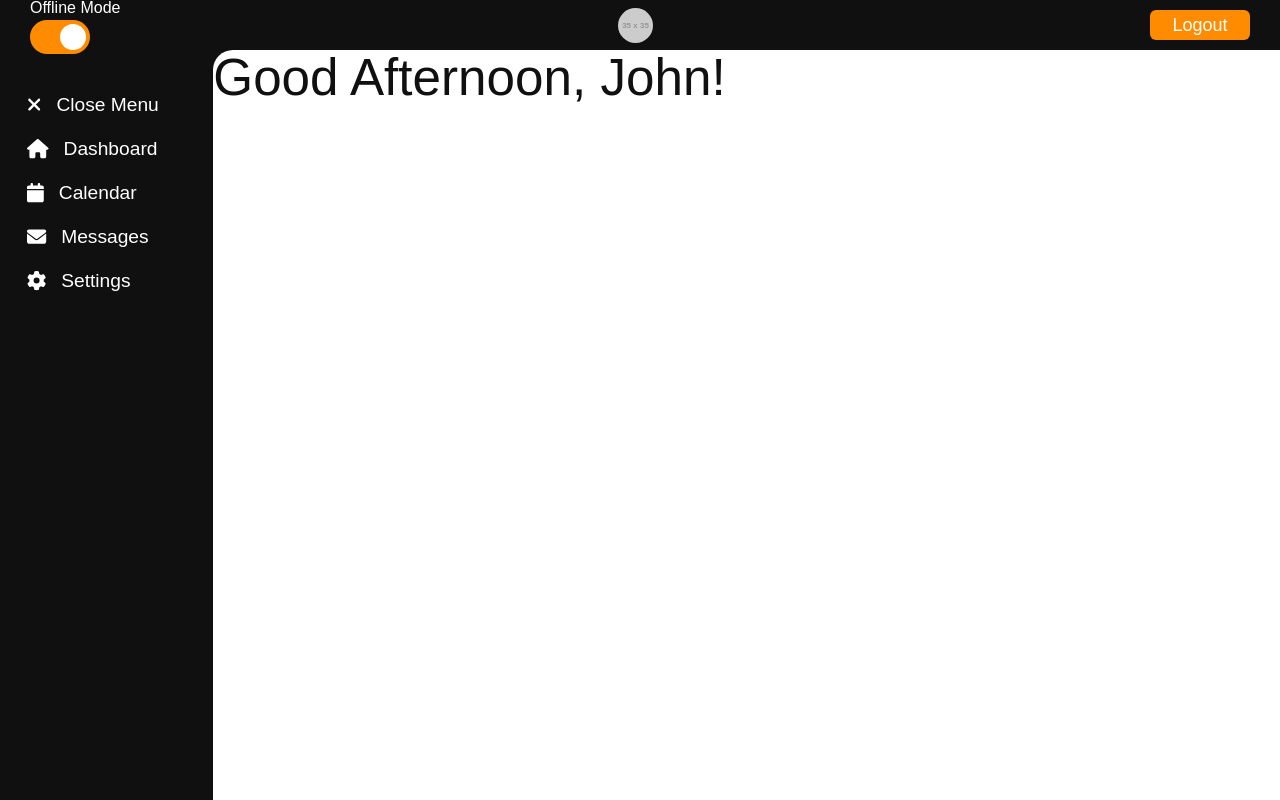
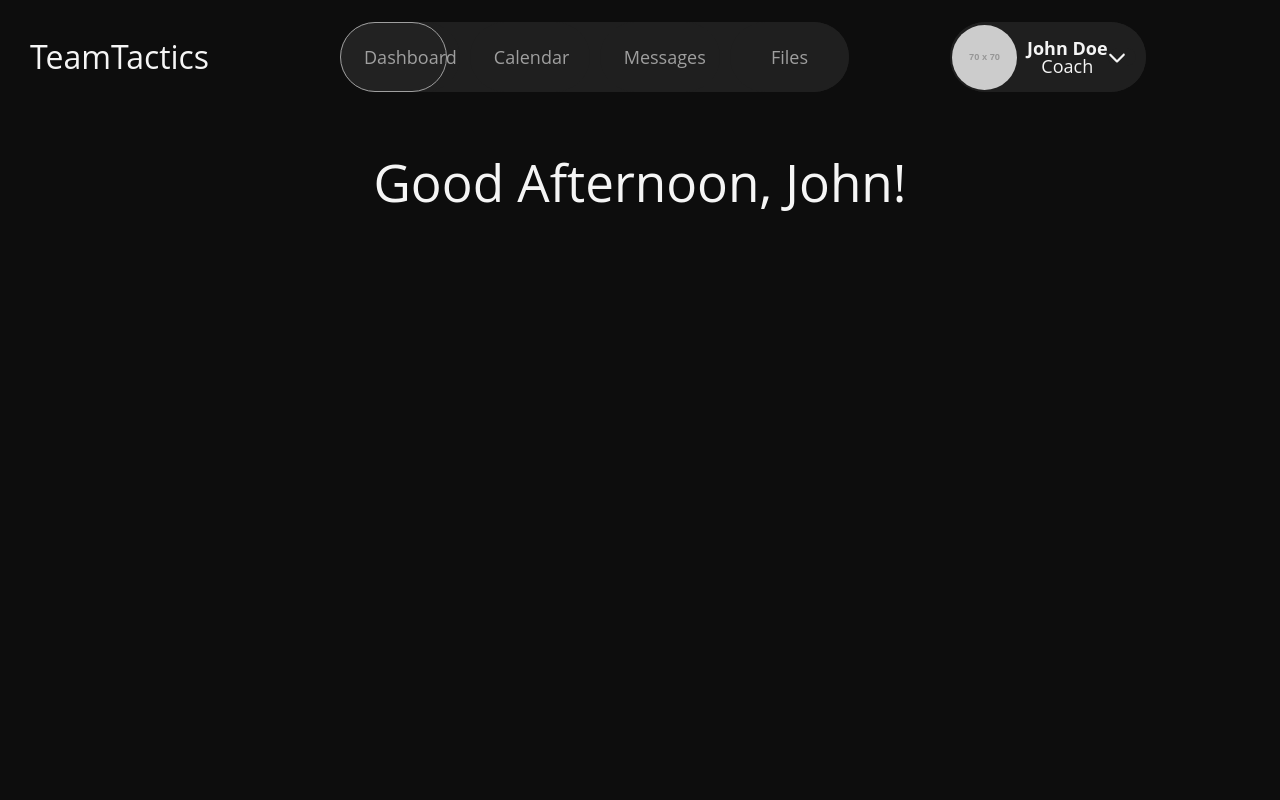
Before and after one commit to AjJ132/Team-Tactics-Frontend, a React (Vite) app: page /signin in a window 1280 px wide. Both pictures are taken after a click on the button "Offline Mode". Built offline with nearby package versions, Linux system fonts and the light colour scheme.

Commit message:
Update Dashboard and Layout styles

```diff
--- a/src/components/Layout/Layout.tsx
+++ b/src/components/Layout/Layout.tsx
@@ -1,12 +1,14 @@
+import ProtoTypeNavbar from "../navbar/ProtoTypeNavbar";
 import SideNavbar from "../navbar/SideNavbar";
 import TopNavbar from "../navbar/TopNavbar";
 
 export function Layout({ children }: { children: React.ReactNode }) {
         return (
             <div className="page-container">
-                <TopNavbar />
+                {/* <TopNavbar /> */}
+                <ProtoTypeNavbar />
                 <div className="page-layout">
-                    <SideNavbar />
+                    {/* <SideNavbar /> */}
                     <div className="page-content">{children}</div> {/* This is where the page content will be rendered */}
                 </div>
             </div>
--- /dev/null
+++ b/src/components/navbar/NavbarLinksProto.tsx
@@ -0,0 +1,44 @@
+import React, { useRef, useState } from 'react';
+
+interface Props {
+    // Define the props for your component here
+}
+
+const NavbarLinksProto: React.FC<Props> = () => {
+    const [activeButton, setActiveButton] = useState<string | null>(null);
+    const [indicatorStyle, setIndicatorStyle] = useState({});
+    const navRef = useRef<HTMLDivElement>(null); // Reference to the nav container
+
+    const handleButtonClick = (buttonName: string, buttonRef: HTMLButtonElement) => {
+        setActiveButton(buttonName);
+        // Calculate the position and width based on the button's dimensions
+        const { offsetLeft, clientWidth } = buttonRef;
+        setIndicatorStyle({
+          left: `${offsetLeft}px`,
+          width: `${clientWidth}px`,
+        });
+      };
+
+      const isActive = (buttonName: string) => {
+        return activeButton === buttonName ? 'navbar-links-active' : '';
+      };
+
+  return (
+      <div className='proto-navbar-links ml-auto mr-auto' ref={navRef}>
+        <div className="slider-indicator" style={indicatorStyle}></div>
+        {['Dashboard', 'Calendar', 'Messages', 'Files'].map((buttonName, index) => (
+          <button
+            key={index}
+            onClick={(e) => handleButtonClick(buttonName, e.currentTarget)}
+            className={`${isActive(buttonName)} navbar-link`} // Corrected class name usage
+        >
+            <p>{buttonName}</p>
+        </button>
+
+        ))}
+    </div>
+  );
+
+}
+
+export default NavbarLinksProto;
--- /dev/null
+++ b/src/components/navbar/NavbarProfileSection.tsx
@@ -0,0 +1,31 @@
+import React from 'react';
+import { useAuth } from '../../providers/AuthProvider';
+import { FontAwesomeIcon } from '@fortawesome/react-fontawesome';
+import { faChevronDown } from '@fortawesome/free-solid-svg-icons';
+
+type Props = {
+    // Define your component's props here
+};
+
+const NavbarProfileSection: React.FC<Props> = (props) => {
+    const auth = useAuth();
+
+    return (
+        <div className='navbar-profile-section ml-auto'>
+            <button className='flex flex-row'>
+                <img src="https://via.placeholder.com/70" alt="Placeholder Image" />
+                <div className='flex flex-col text-start'>
+                    <p><strong>{auth.user?.firstName + ' ' + auth.user?.lastName}</strong></p>
+                    <p>Coach</p>
+                </div>
+                <div className='profile-dropdown-chevron-btn ml-14'>
+                    <button>
+                        <FontAwesomeIcon icon={faChevronDown} />
+                    </button>
+                </div>
+            </button>
+        </div>
+    );
+};
+
+export default NavbarProfileSection;
--- /dev/null
+++ b/src/components/navbar/ProtoTypeNavbar.tsx
@@ -0,0 +1,30 @@
+import { useEffect, useState } from "react";
+import { useAuth } from "../../providers/AuthProvider";
+import NavbarLinksProto from "./NavbarLinksProto";
+import NavbarProfileSection from "./NavbarProfileSection";
+
+function ProtoTypeNavbar() {
+    const [toggleMenu, setToggleMenu] = useState(false);
+    const [offlineMode, setOfflineMode] = useState(false);
+
+    const auth = useAuth();
+
+    //method to get offline mode and set it to the state
+    useEffect(() => {
+      setOfflineMode(auth.offlineMode ?? false);
+    }, [auth.offlineMode]);
+
+    const handleOfflineMode = (value: boolean) => {
+      auth.toggleOfflineMode(value);
+    };
+
+  return (
+    <div className="top-navbar">
+        <h3>TeamTactics</h3>
+        <NavbarLinksProto />
+        <NavbarProfileSection />
+    </div>
+  );
+}
+
+export default ProtoTypeNavbar;
--- a/src/components/navbar/SideNavbar.tsx
+++ b/src/components/navbar/SideNavbar.tsx
@@ -1,12 +1,16 @@
-import { useState } from "react";
+import { useEffect, useState } from "react";
 import { FontAwesomeIcon } from "@fortawesome/react-fontawesome";
-import { faHome, faCalendar, faEnvelope, faCog, faXmark, faBars } from "@fortawesome/free-solid-svg-icons";
-
+import { faHome, faCalendar, faEnvelope, faCog, faXmark, faBars, faFile } from "@fortawesome/free-solid-svg-icons";
+import { Link } from "react-router-dom";
 
 function SideNavbar() {
   const [selected, setSelected] = useState('home');
   const [navWidth, setNavWidth] = useState('250px');
   const [isOpen, setIsOpen] = useState(true);
+
+  useEffect(() => {
+    console.log('Loadingn SideNavbar');
+  }, []);
 
   const closeMenu = () => {
     setSelected('close');
@@ -30,22 +34,36 @@ function SideNavbar() {
               <FontAwesomeIcon icon={faXmark} />
               {isOpen && <p>Close Menu</p>}
             </button>
+            <Link to="/">
               <button className={selected === 'close' ? 'selected' : ''}>
                 <FontAwesomeIcon icon={faHome} />
                 {isOpen && <p>Dashboard</p>}
               </button>
+            </Link>
+            <Link to="/calendar">
               <button className={selected === 'calendar' ? 'selected' : ''}>
                 <FontAwesomeIcon icon={faCalendar} />
                 {isOpen && <p>Calendar</p>}
               </button>
+            </Link>
+            <Link to="/messages">
               <button className={selected === 'envelope' ? 'selected' : ''}>
                 <FontAwesomeIcon icon={faEnvelope} />
                 {isOpen && <p>Messages</p>}
               </button>
-            <button className={`mt-auto ${selected === 'cog' ? 'selected' : ''}`}>
+            </Link>
+            <Link to="/files">
+              <button className={selected === 'envelope' ? 'selected' : ''}>
+                <FontAwesomeIcon icon={faFile} />
+                {isOpen && <p>Files</p>}
+              </button>
+            </Link>
+            <Link to="/settings" className="mt-auto">
+              <button className={`${selected === 'cog' ? 'selected' : ''}`}>
                 <FontAwesomeIcon icon={faCog} />
                 {isOpen && <p>Settings</p>}
               </button>
+            </Link>
           </div>
         </>
       ) : (
@@ -66,6 +84,10 @@ function SideNavbar() {
             <FontAwesomeIcon icon={faEnvelope}/>
             {isOpen && <p>Open Menu</p>}
           </button>
+          <button>
+            <FontAwesomeIcon icon={faFile}/>
+            {isOpen && <p>Open Menu</p>}
+          </button>
           <button className="mt-auto">
             <FontAwesomeIcon icon={faCog}/>
             {isOpen && <p>Open Menu</p>}
--- a/src/index.css
+++ b/src/index.css
@@ -3,10 +3,12 @@
 @tailwind utilities;
 
 :root {
-  font-family:sans-serif;
+  font-family: 'Open Sans', sans-serif; /* For a web font */
+
+  /* light and dark mode backgrounds */
 
   color-scheme: any;
-  color: rgba(255, 255, 255, 0.87);
+  color: var(--text-color);
   background-color: var(--primary-color);
 
   font-synthesis: none;
@@ -18,9 +20,12 @@
   max-height: 100vh;
   overflow: hidden;
 
-  --primary-color: #101010;   /* 60% of the usage */
-  --secondary-color: #ffffff; /* 30% of the usage */
-  --accent-color: #ff8c00;     /* 10% of the usage */
+  --primary-color: #0d0d0d;   /* 60% of the usage */
+  --secondary-color: #1f1f1f; /* 30% of the usage */
+  --accent-color: #f57e5a;     /* 10% of the usage */
+
+  --text-color : #f5f5f5;
+  --secondary-text-color: #9f9f9f;
 
   --secondary-semi-transparent: rgba(255, 255, 255, 0.40);
   --secondary-transparent: rgba(255, 255, 255, 0.20);
@@ -37,13 +42,22 @@
   --soft-gray: #cbcbcb;
   --soft-gray-hover: #b3b3b3;
 
-  color: var(--primary-color) ;
+  color: var(--text-color);
+
+}
+
+p{
+  color: var(--text-color);
+}
+
+svg {
+  color:  var(--text-color);
 
 }
 
 a{
   text-decoration: none;
-  color: var(--primary-color)
+  color: var(--text-color)
 }
 
 a:hover {
@@ -61,8 +75,9 @@ h2 {
 }
 
 h3 {
-  font-size: 2.4em;
+  font-size: 2em;
   line-height: 1.1;
+  color: var(--text-color);
 }
 
 h4 {
@@ -109,7 +124,10 @@ button {
   transition-duration: 0.4s;
   cursor: pointer;
   border-radius: 6px;
+  outline: none;
 }
+
+
 
 /* Button class for button but submit type */
 button[type="submit"] {
@@ -329,7 +347,7 @@ input:disabled {
 }
 
 .page-content{
-  background-color: var(--secondary-color);
+  background-color: var(--secondary-background);
   border-top-left-radius: 20px;
   width: 100%;
   height: 100%;
--- a/src/pages/Dashboard/Dashboard.tsx
+++ b/src/pages/Dashboard/Dashboard.tsx
@@ -12,8 +12,8 @@ function Dashboard() {
   })} ${today.getDate()}, ${today.getFullYear()}`;
 
   return (
-    <div className="Dashboard-body">
-    <div className="dashboard-components-container">
+    <div className="dashboard-body">
+
       <h1>
         Good {today.getHours() < 12 ? "Morning" : today.getHours() < 18 ? "Afternoon" : "Evening"}, {auth.user?.firstName}!
       </h1>
@@ -44,7 +44,7 @@ function Dashboard() {
           <p>No messages</p>
         </div>
       </div> */}
-    </div>
+
   </div>
   );
 }
--- a/src/styles/Dashboard.css
+++ b/src/styles/Dashboard.css
@@ -3,4 +3,6 @@
   height: 100%;
 
   margin-top: 40px;
+  display: flex;
+  justify-content: center;
 }
--- a/src/styles/Navbar.css
+++ b/src/styles/Navbar.css
@@ -1,24 +1,25 @@
 /* Navbar styles */
 
 .top-navbar {
-  width: 100%;
-  height: 50px;
-  background-color: var(--primary-color);
-  padding: 12px 30px;
-
-  display: flex;
+  display: grid;
+  grid-template-columns: 300px 1fr 300px; /* Adjust the fixed sizes as needed */
   justify-content: space-between;
   align-items: center;
-
+  gap: 10px; /* Adjust gap between items if needed */
+  width: 100%;
+  height: fit-content;
+  background-color: var(--primary-background);
+  padding: 22px 30px; /* Combined padding-top with padding-left/right */
   color: var(--secondary-color);
 }
+
 
 .side-nav {
 
   width: 18vw;
   height: 100%;
   overflow-x: hidden;
-  background-color: var(--primary-color);
+  background-color: var(--primary-background);
 
   display: flex;
   flex-direction: column;
@@ -104,6 +105,10 @@
 
 }
 
+.side-nav-buttons a{
+  width: 100%;
+}
+
 .side-nav-buttons .selected{
   background-color: var(--secondary-transparent);
 }
@@ -117,3 +122,120 @@
 .side-nav-buttons button:hover{
   background-color: var(--secondary-transparent);
 }
+
+
+
+
+
+.proto-navbar-links{
+  width: fit-content;
+  height: 70px;
+  max-height: 70px;
+  display: flex;
+  flex-direction: row;
+  gap: 10px;
+
+  background-color: var(--secondary-color);
+  border-radius: 50px;
+
+  position: relative;
+
+}
+
+.slider-indicator {
+  position: absolute;
+  height: 100%;
+  width: calc(25% - 20px); /* Assuming you have 4 buttons with equal width, and 10px gap on each side */
+  background-color: rgba(255, 255, 255, 0.01); /* Your indicator color */
+  z-index: 1000;
+  border: 1px solid var(--secondary-text-color); /* Your border color */
+  border-radius: 50px;
+  transition: left 0.15s ease-in-out; /* This creates the sliding effect */
+}
+
+
+.proto-navbar-links button{
+  position: relative; /* Add this line */
+  background-color: var(--secondary-color);
+  width: 100%;
+  height: 100%;
+  padding: 1.2rem 1.5rem;
+  border-radius: 50px;
+
+  flex-grow: 1;
+  overflow: hidden; /* This will make sure that the border doesn't overflow the rounded corners */
+  position: relative; /* Ensure this is relative so that the ::after is positioned correctly */
+}
+
+.navbar-links-active::before {
+  content: "";
+  height: 10px;
+  width: 10px;
+  background-color: var(--accent-color);
+  border-radius: 50px;
+  display: block; /* Changed to block for positioning */
+  position: absolute; /* Add this line */
+  left: 10px; /* Adjust as needed */
+  top: 50%; /* Center vertically */
+  transform: translateY(-50%); /* Center vertically */
+  margin-right: 5px;
+}
+
+.proto-navbar-links button p {
+  color: var(--secondary-text-color);
+}
+
+.proto-navbar-links button p strong {
+  color: var(--text-color);
+}
+
+.navbar-profile-section{
+  width: fit-content;
+  height: 70px;
+  max-height: 70px;
+  display: flex;
+  flex-direction: row;
+  gap: 10px;
+
+  background-color: var(--secondary-color);
+  border-radius: 50px;
+
+  position: relative;
+}
+
+
+.navbar-profile-section button{
+  position: relative; /* Add this line */
+  background-color: var(--secondary-color);
+  width: fit-content;
+  padding-right: 10px;
+  height: 100%;
+  border-radius: 50px;
+
+  display: flex;
+  flex-direction: row;
+  justify-content: flex-start;
+  align-items: center;
+
+  flex-grow: 1;
+  overflow: hidden; /* This will make sure that the border doesn't overflow the rounded corners */
+  position: relative; /* Ensure this is relative so that the ::after is positioned correctly */
+}
+
+
+.navbar-profile-section p{
+  line-height: 1;
+}
+
+.navbar-profile-section img{
+  width: 65px;
+  height: 65px;
+  border-radius: 50%;
+  margin-right: 10px;
+  margin-left: 2px;
+}
+
+.profile-dropdown-chevron-btn :hover{
+  cursor: pointer;
+  scale: 1.05;
+}
```
Lines whose indentation alone changed are shown as unchanged.
